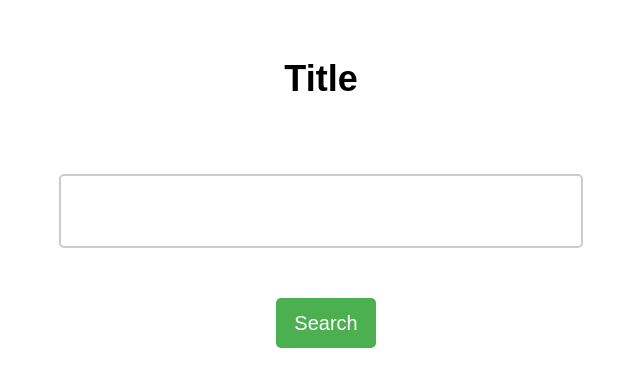
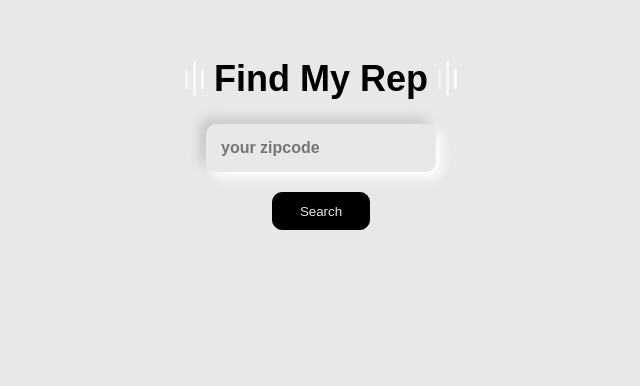
Before and after one commit to ethanwells/FindMyGaRep, a plain HTML site: page index.html in a window 1280 px wide. Shown: the whole page, without its empty margins (319-959 px from the left). Drawn offline with nearby package versions, Linux system fonts and the light colour scheme.

Commit message:
changed front-end design

```diff
--- a/index.html
+++ b/index.html
@@ -7,8 +7,20 @@
     <title>Responsive Search Page</title>
   </head>
   <body>
-    <h1 class="title">Title</h1>
-    <input type="text" id="searchInput">
+    <div class="container">
+      <div class="loader">
+        <span class="bar"></span>
+        <span class="bar"></span>
+        <span class="bar"></span>
+      </div>
+      <h1 class="title">Find My Rep</h1>
+      <div class="loader">
+        <span class="bar"></span>
+        <span class="bar"></span>
+        <span class="bar"></span>
+      </div>
+    </div>
+    <input type="text" id="searchInput" placeholder="your zipcode">
     <button id="searchButton">Search</button>
     <div id="results"></div>
 
--- a/instructions.txt
+++ b/instructions.txt
@@ -1 +1,5 @@
 make the website front-end responsive. have a search bar in the middle of the screen. there should be an appropriately sized title above the search box that says "title". when a user enters a value into the search bar and presses enter, the script.js value should handle the input. in the same directory, there exists a file named "database.csv". database.csv has a column titled "city", a column titled "first name", a column titled "last name", and a column titled "legislative email". A user will enter a city into the serach bar. The script.js file will take their input and display the following values  associated with the city below the search bar: "first name", "last name", "legislative email". Their may be multiple objects associated with the city. each displayed object will have a button named "send email". When this button is clicked, a pre-scripted email will be opened in the user's native email application addressed to the "legislative email" attribute of the associated object. Produce a complete, fully functional html, css, and javascript file. Also, it is mandatory that you make the website visually appealing and pretty.
+
+python -m SimpleHTTPServer
+
+uiverse.io
--- a/script.js
+++ b/script.js
@@ -28,15 +28,29 @@ function displayData(data, zip) {
   results.innerHTML = "";
 
   const filteredData = data.filter(function(person) {
-    return person.zip === zip;
+    if (searchInput.value.length != 0) {
+      console.log("input length:");
+      console.log(searchInput.value.length);
+      return person.zip === zip;
+    }
   });
+
+
+  if (filteredData.length == 0 && (searchInput.value.length) != 0) {
+    const div = document.createElement("div");
+
+    const firstName = document.createElement("p");
+    firstName.innerText = "no results found for " + searchInput.value;
+    div.appendChild(firstName);
+    console.log("none!");
+    results.appendChild(div);
+  }
 
   filteredData.forEach(function(person) {
     const div = document.createElement("div");
+    div.className = "info-box";
     div.classList.add("person");
     console.log("here!")
-    console.log(person)
-    console.log(person.first)
     const firstName = document.createElement("p");
     firstName.innerText = "First Name: " + person.first;
     div.appendChild(firstName);
@@ -56,6 +70,7 @@ function displayData(data, zip) {
     });
     div.appendChild(button);
 
+
     results.appendChild(div);
   });
 }
--- a/style.css
+++ b/style.css
@@ -1,3 +1,7 @@
+html {
+  background-color: #e8e8e8;
+}
+
 body {
   display: flex;
   flex-direction: column;
@@ -5,44 +9,138 @@ body {
   font-family: Arial, sans-serif;
 }
 
-.title {
-  font-size: 36px;
-  margin-top: 50px;
+
+input {
+ border: none;
+ border-radius: 10px;
+ padding: 15px;
+ background-color: #e8e8e8;
+ box-shadow: 6px 6px 12px #ffffff,
+             -6px -6px 12px #c5c5c5;
+ font-size: medium;
+ font-weight: bold;
+ width: 50%;
+ max-width: 200px;
 }
 
-input[type="text"] {
-  width: 500px;
-  height: 50px;
-  font-size: 20px;
-  padding: 10px;
-  margin-top: 50px;
-  border: 2px solid #ccc;
-  border-radius: 5px;
+input:focus {
+ outline-color: white;
+ place-content: "Enter your message!";
 }
 
 button {
-  width: 100px;
-  height: 50px;
-  font-size: 20px;
-  margin-left: 10px;
-  margin-top: 50px;
-  background-color: #4CAF50;
-  color: white;
-  border: none;
-  border-radius: 5px;
-  cursor: pointer;
+  --bg: #000;
+  --hover-bg: #ff90e8;
+  --hover-text: #000;
+  color: #e8e8e8;
+  border: 1px solid var(--bg);
+  margin-top: 20px;
+  border-radius: 10px;
+  padding: 0.8em 2em;
+  background: var(--bg);
+  transition: 0.2s;
+
 }
+
+button:hover {
+  color: var(--hover-text);
+  transform: translate(-0.25rem,-0.25rem);
+  background: var(--hover-bg);
+  box-shadow: 0.25rem 0.25rem var(--bg);
+}
+
+button:active {
+  transform: translate(0);
+  box-shadow: none;
+}
+
+.info-box {
+  animation: fadeInAnimation ease 0.3s;
+  animation-iteration-count: 1;
+  animation-fill-mode: forwards;
+}
+
+@keyframes fadeInAnimation {
+    0% {
+        opacity: 0;
+    }
+    100% {
+        opacity: 1;
+     }
+}
+
+
 
 .person {
   margin-top: 50px;
   width: 500px;
   padding: 20px;
   border: 2px solid #ccc;
-  border-radius: 5px;
+  border-radius: 10px;
   text-align: center;
+  box-shadow: 6px 6px 12px #ffffff,
+             -6px -6px 12px #c5c5c5;
 }
 
 .person p {
   margin: 0;
   font-size: 20px;
 }
+
+.person:hover {
+ border-color: white;
+}
+
+
+.container {
+  display: flex;
+  justify-content: center;
+}
+
+.title {
+  font-size: 36px;
+  margin-top: 50px;
+  margin-left: 10px;
+  margin-right: 10px;
+}
+
+.loader, .title {
+  display: inline-block;
+}
+
+
+.loader {
+  display: flex;
+  align-items: center;
+  margin-top: 25px;
+}
+
+.bar {
+  display: inline-block;
+  width: 3px;
+  height: 20px;
+  background-color: rgba(255, 255, 255, .5);
+  border-radius: 10px;
+  animation: scale-up4 1s linear infinite;
+}
+
+.bar:nth-child(2) {
+  height: 35px;
+  margin: 0 5px;
+  animation-delay: .25s;
+}
+
+.bar:nth-child(3) {
+  animation-delay: .5s;
+}
+
+@keyframes scale-up4 {
+  20% {
+    background-color: #ffff;
+    transform: scaleY(1.5);
+  }
+
+  40% {
+    transform: scaleY(1);
+  }
+}
```
